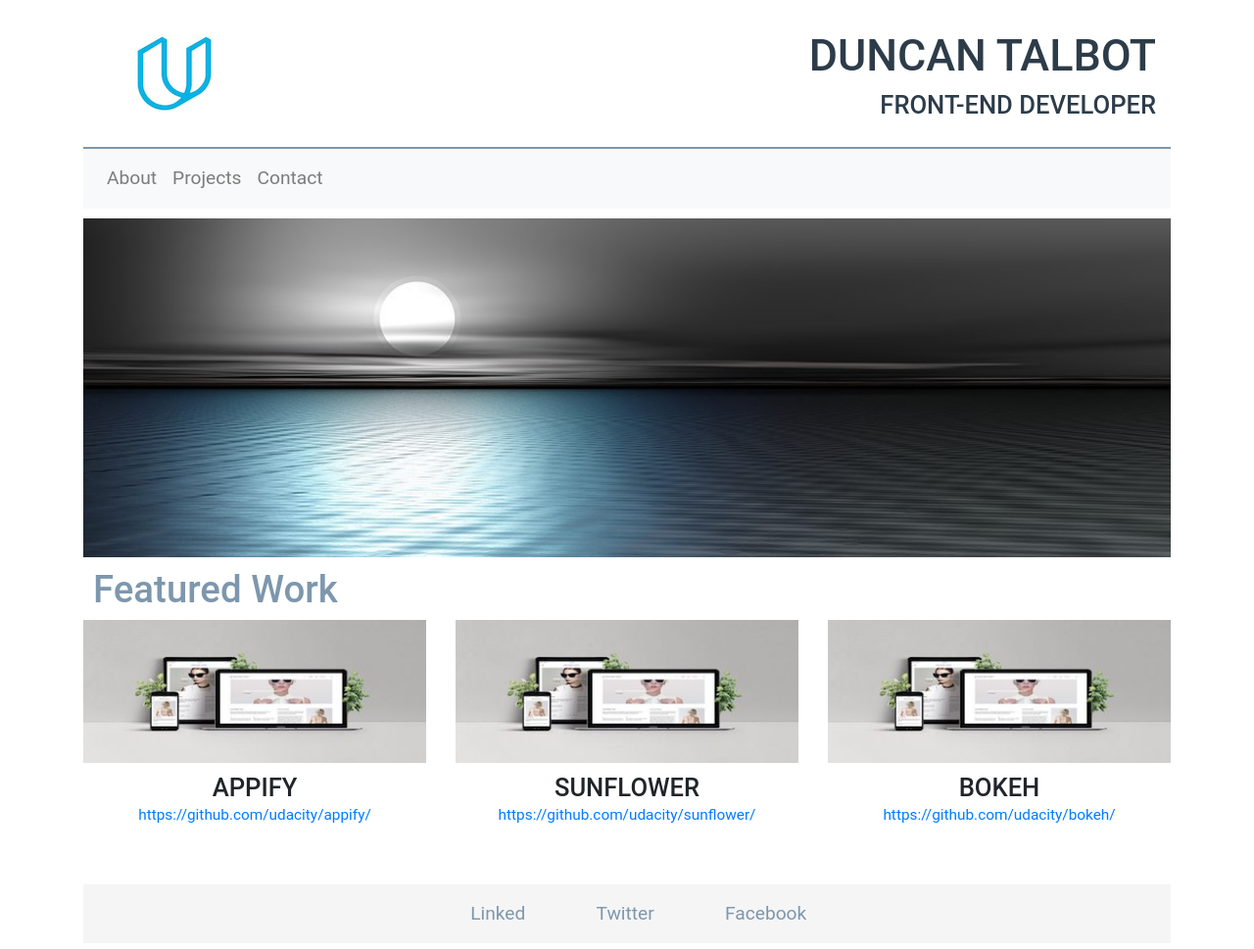
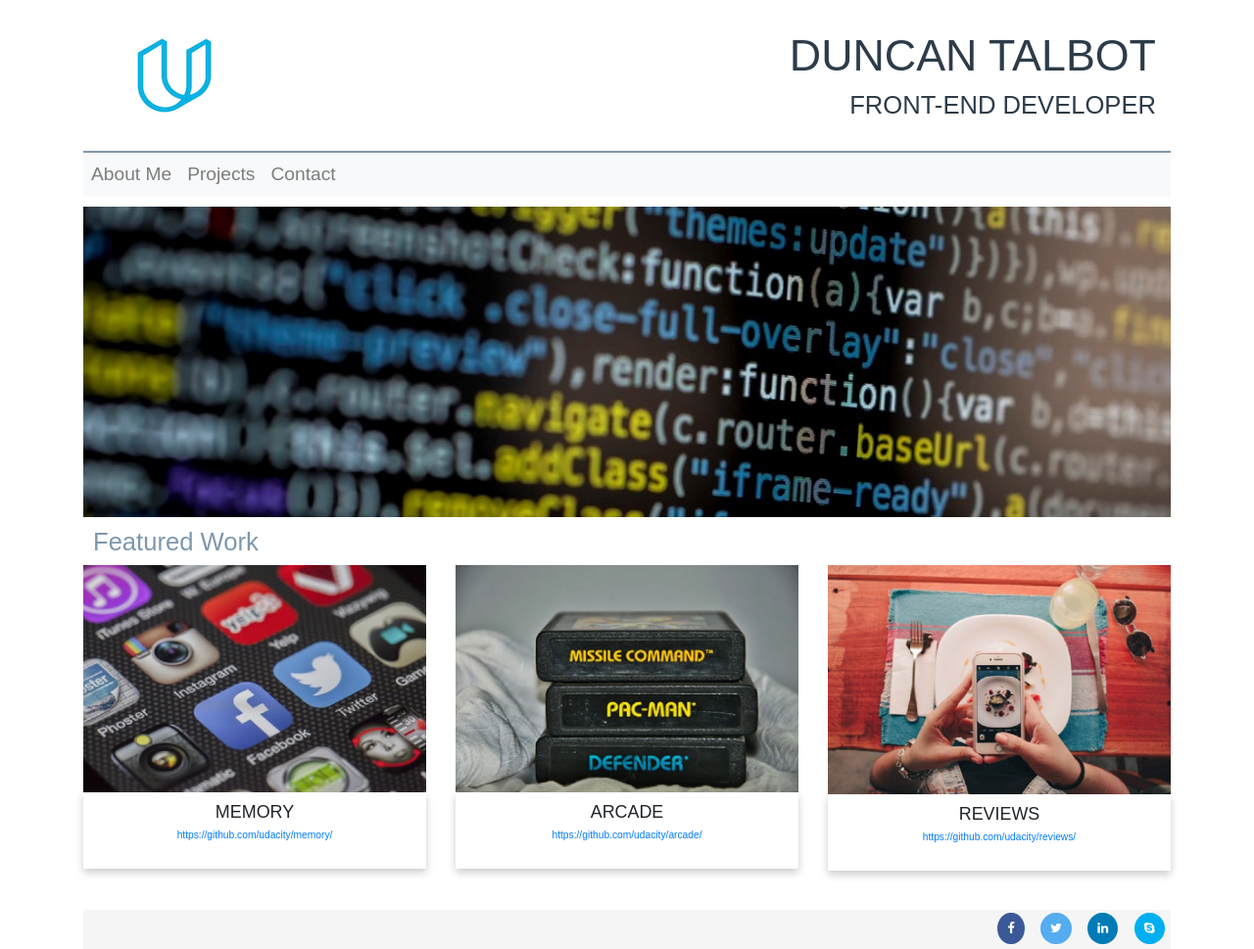
Before and after one commit to duncantalbot/portfolio, a plain HTML site: page index.html in a window 1280 px wide. Shown: the whole page at 98% size. Drawn offline with nearby package versions, Linux system fonts and the light colour scheme.

Commit message:
Nav / Footer

```diff
--- a/css/styles.css
+++ b/css/styles.css
@@ -1,12 +1,16 @@
 /*---General---*/
 body {
-  font-family: Roboto, Arial, sans-serif;
-  font-size: 2.5vw;
+  font-family: Arial, Helvetica, sans-serif;
+  font-size: 3.5vw;
 }
 
 img {
   max-width: 100%;
-  height: auto;
+
+}
+
+.container {
+
 }
 
 /*---Header Section---*/
@@ -18,9 +22,21 @@ header {
   color: #2d3c49;
 }
 
+.logo-img {
+  padding: 2px;
+}
+
 /*---Navigation Section---*/
+
+.navbar {
+  padding: .2rem .2rem;
+}
 .nav-link {
-  font-size: 1.5vw;
+  font-size: 4vw;
+}
+
+.navbar-toggler {
+  font-size: 3vw;
 }
 
 /*---Banner Section---*/
@@ -28,23 +44,33 @@ header {
   margin-top: 10px;
 }
 
+.main-banner-img {
+  height: 100%;
+}
+
 /*---Feature Section---*/
 .feature-heading {
   color: #7d97ad;
-  font-size: 7vw;
+  font-size: 6vw;
   margin-left: 10px;
+    margin-top: 10px;
 }
 
 .feature-title {
   font-size: 6vw;
+  padding-top: 10px;
+  margin-bottom: 1px;
 }
 
 .feature-item {
   text-align: center;
+    padding-bottom: 10px;
 }
 
-.feature-content, .feature-title {
-  margin-top: 10px;
+.feature-info {
+  box-shadow: 0 4px 8px 0 rgba(0,0,0,0.2);
+    transition: 0.3s;
+    padding-bottom: 5px;
 }
 
 .feature-link {
@@ -57,31 +83,60 @@ header {
 
 /*---Footer Section---*/
 footer {
-  margin-top: 50px;
+  margin-top: 30px;
   width: 100%;
-  height: 60px;
-  line-height: 60px;
+  height: 40px;
+  line-height: 20px;
   background-color: #f5f5f5;
 }
 
 footer li {
   display: inline-block;
-  margin: 0 1em;
-}
-
-footer a {
-  text-decoration: none;
-  color: #7d97ad;;
-  padding: 0.7em;
-  padding-right: 30px;
-  font-size: 1.5vw;
+  margin: 0 0.5em;
 }
 
 .footer-items {
-  text-align: center;
+  text-align: right;
+  padding-top: 3px;
+}
+
+.fa {
+    padding: 10px;
+    text-align: center;
+    text-decoration: none;
+    border-radius: 50%;
+}
+
+.fa:hover {
+    opacity: 0.7;
+}
+
+.fa-facebook {
+  background: #3B5998;
+  color: white;
+}
+
+.fa-twitter {
+  background: #55ACEE;
+  color: white;
+}
+
+.fa-linkedin {
+  background: #007bb5;
+  color: white;
+}
+
+.fa-skype {
+  background: #00aff0;
+  color: white;
 }
 
 @media only screen and (min-width: 400px) {
+
+  /*---General---*/
+  body {
+    font-size: 3vw;
+  }
 
   /*---Feature Section---*/
   .feature-img {
@@ -93,11 +148,23 @@ footer a {
   }
 
   .feature-title {
-    font-size: 3vw;
+    font-size: 4vw;
+  }
+
+  feature-info{
+    padding-bottom: 10px;
   }
 
   /*---Navigation Section---*/
   .nav-link {
+    font-size: 3vw;
+  }
+
+  .navbar {
+    padding: .2rem .2rem;
+  }
+
+  .navbar-toggler {
     font-size: 3vw;
   }
 
@@ -107,7 +174,7 @@ footer a {
 
   /*---General---*/
   body {
-    font-size: 3vw;
+    font-size: 2vw;
   }
 
   /*---Header Section---*/
@@ -124,28 +191,41 @@ footer a {
     font-size: 2vw;
   }
 
+  /*---Banner Section---*/
+  .banner-img {
+    width: 100%;
+  }
+
   /*---Navigation Section---*/
   .nav-link {
     font-size: 2vw;
   }
 
   /*---Feature Section---*/
-  .feature-title {
+
+  .feature-heading {
     font-size: 2vw;
   }
 
-  .feature-heading {
-    font-size: 3vw;
+  .feature-title {
+    font-size: 1.4vw;
   }
 
   .feature-link {
-    font-size: 1.5vw;
+    font-size: 1.2vw;
   }
 
-  .feature-text {
-    line-height: 8px;
+  .feature-info {
+    padding-bottom: 10px;
   }
 
+}
+
+@media only screen and (min-width: 960px) {
+  img {
+    max-width: 100%;
+    height: auto;
+  }
 }
 
 @media only screen and (min-width: 1200px) {
@@ -168,18 +248,26 @@ footer a {
     padding-top: 30px;
   }
 
-  /*---Banner Section---*/
-  .banner-img {
-    width: 100%;
+  /*---Navigation Section---*/
+
+  .navbar {
+    padding: 0;
   }
-  /*---Navigation Section---*/
+
   .nav-link {
     font-size: 1.5vw;
   }
 
   /*---Feature Section---*/
   .feature-link {
-    font-size: 1.2vw;
+    font-size: 1.0vw;
   }
 
 }
+
+@media only screen and (min-width: 1200px) {
+  /*---Feature Section---*/
+  .feature-link {
+    font-size: 0.8vw;
+  }
+}
--- a/index.html
+++ b/index.html
@@ -5,6 +5,7 @@
     <meta name="viewport" content="width=device-width,initial-scale=1">
     <meta http-equiv="X-UA-Compatible" content="IE=edge">
     <title>Duncan Talbot's Portfolio</title>
+    <link rel="stylesheet" href="https://cdnjs.cloudflare.com/ajax/libs/font-awesome/4.7.0/css/font-awesome.min.css">
     <link rel="stylesheet" href="https://stackpath.bootstrapcdn.com/bootstrap/4.1.3/css/bootstrap.min.css" integrity="sha384-MCw98/SFnGE8fJT3GXwEOngsV7Zt27NXFoaoApmYm81iuXoPkFOJwJ8ERdknLPMO" crossorigin="anonymous">
     <link rel="stylesheet" type="text/css" href="css/styles.css">
   </head>
@@ -16,7 +17,7 @@
         </div>
         <div class="col-md-10 header-info">
           <h1 class="header-name">DUNCAN TALBOT</h1>
-          <h6 class="header-role">FRONT-END DEVELOPER</h6>
+          <h5 class="header-role">FRONT-END DEVELOPER</h5>
         </div>
         <hr class="divder">
       </header>
@@ -24,10 +25,11 @@
         <button class="navbar-toggler" type="button" data-toggle="collapse" data-target="#navContent" aria-controls="navContent" aria-expanded="false" aria-label="Toggle navigation">
           <span class="navbar-toggler-icon"></span>
         </button>
+        <!--TODO (Add Navigation URL Links)-->
         <div class="collapse navbar-collapse" id="navContent">
           <ul class="navbar-nav mr-auto">
             <li class="nav-item">
-              <a class="nav-link" href="#">About<span class="sr-only"></span></a>
+              <a class="nav-link" href="#">About Me</a>
             </li>
             <li class="nav-item">
               <a class="nav-link" href="#">Projects</a>
@@ -38,11 +40,15 @@
           </ul>
         </div>
       </nav>
-      <section class="row" id="main-banner">
+      <div class="row" id="main-banner">
         <div class="col-md-12">
-          <img srcset="img/banner-large.jpg 1200w, img/banner-780.jpg 768w, img/banner-400.jpg 400w" src="img/banner-large.jpg" alt="Banner Image" class="banner-img">
+          <picture class="banner-img">
+            <source media="(min-width: 768px)" srcset="img/html-banner-1200.jpg">
+            <source media="(min-width: 460px)" srcset="img/html-banner-768.jpg">
+            <img src="img/html-banner-400.jpg" class="main-banner-img" alt="Main Banner Image">
+          </picture>
         </div>
-      </section>
+      </div>
       <section class="feature-content">
         <div class="row">
           <div class="col-md-12">
@@ -51,32 +57,49 @@
         </div>
         <div class="row feature-work">
           <article class="col-md-4 feature-item">
-              <img src="img/responsive-web-design.jpg" alt="" class="feature-img">
-              <h3 class="feature-title">APPIFY</h3>
-              <p class="feature-text"><a href="#" class="feature-link">https://github.com/udacity/appify/</a></p>
+            <picture class="feature-img">
+              <source media="(min-width: 460px)" srcset="img/memory-image-768.jpg">
+              <img src="img/memory-image-400.jpg" alt="App Icons Image">
+            </picture>
+            <div class="feature-info">
+              <h3 class="feature-title">MEMORY</h3>
+              <p class="feature-text"><a href="#" class="feature-link">https://github.com/udacity/memory/</a></p>
+            </div>
           </article>
           <article class=" col-md-4 feature-item">
-              <img src="img/responsive-web-design.jpg" alt="" class="feature-img">
-              <h3 class="feature-title">SUNFLOWER</h3>
-              <p class="feature-text"><a href="#" class="feature-link">https://github.com/udacity/sunflower/</a></p>
+            <picture class="feature-img">
+              <source media="(min-width: 460px)" srcset="img/arcade-image-768.jpg">
+              <img src="img/arcade-image-400.jpg" alt="Restaurant Reviews Image">
+            </picture>
+            <div class="feature-info">
+              <h3 class="feature-title">ARCADE</h3>
+              <p class="feature-text"><a href="#" class="feature-link">https://github.com/udacity/arcade/</a></p>
+            </div>
           </article>
           <article class=" col-md-4 feature-item">
-              <img src="img/responsive-web-design.jpg" alt="" class="feature-img">
-              <h3 class="feature-title">BOKEH</h3>
-              <p class="feature-text"><a href="#" class="feature-link">https://github.com/udacity/bokeh/</a></p>
+            <picture class="feature-img">
+              <source media="(min-width: 460px)" srcset="img/reviews-image-768.jpg">
+              <img src="img/reviews-image-400.jpg" alt="Restaurant Reviews Image">
+            </picture>
+            <div class="feature-info">
+              <h3 class="feature-title">REVIEWS</h3>
+              <p class="feature-text"><a href="#" class="feature-link">https://github.com/udacity/reviews/</a></p>
+            </div>
           </article>
         </div>
       </section>
-      <footer id="footer">
-          <ul class="footer-items">
-            <li class="nav-item"><a href="#">Linked</a></li>
-            <li class="nav-item"><a href="#">Twitter</a></li>
-            <li class="nav-item"><a href="#">Facebook</a></li>
-          </ul>
+      <footer class="footer">
+        <!--TODO (Add Social URL Links)-->
+        <ul class="footer-items">
+          <li><a href="#" class="fa fa-facebook"></a></li>
+          <li><a href="#" class="fa fa-twitter"></a></li>
+          <li><a href="#" class="fa fa-linkedin"></a></li>
+          <li><a href="#" class="fa fa-skype"></a></li>
+        </ul>
       </footer>
     </main>
+    <script src="https://code.jquery.com/jquery-3.3.1.slim.min.js" integrity="sha384-q8i/X+965DzO0rT7abK41JStQIAqVgRVzpbzo5smXKp4YfRvH+8abtTE1Pi6jizo" crossorigin="anonymous"></script>
+    <script src="https://cdnjs.cloudflare.com/ajax/libs/popper.js/1.14.3/umd/popper.min.js" integrity="sha384-ZMP7rVo3mIykV+2+9J3UJ46jBk0WLaUAdn689aCwoqbBJiSnjAK/l8WvCWPIPm49" crossorigin="anonymous"></script>
+    <script src="https://stackpath.bootstrapcdn.com/bootstrap/4.1.3/js/bootstrap.min.js" integrity="sha384-ChfqqxuZUCnJSK3+MXmPNIyE6ZbWh2IMqE241rYiqJxyMiZ6OW/JmZQ5stwEULTy" crossorigin="anonymous"></script>
   </body>
-  <script src="https://code.jquery.com/jquery-3.3.1.slim.min.js" integrity="sha384-q8i/X+965DzO0rT7abK41JStQIAqVgRVzpbzo5smXKp4YfRvH+8abtTE1Pi6jizo" crossorigin="anonymous"></script>
-  <script src="https://cdnjs.cloudflare.com/ajax/libs/popper.js/1.14.3/umd/popper.min.js" integrity="sha384-ZMP7rVo3mIykV+2+9J3UJ46jBk0WLaUAdn689aCwoqbBJiSnjAK/l8WvCWPIPm49" crossorigin="anonymous"></script>
-  <script src="https://stackpath.bootstrapcdn.com/bootstrap/4.1.3/js/bootstrap.min.js" integrity="sha384-ChfqqxuZUCnJSK3+MXmPNIyE6ZbWh2IMqE241rYiqJxyMiZ6OW/JmZQ5stwEULTy" crossorigin="anonymous"></script>
 </html>
```
Also changed, not shown: img/arcade-image-400.jpg (added), img/arcade-image-768.jpg (added), img/banner-400.jpg (deleted), img/banner-780.jpg (deleted), img/banner-large.jpg (deleted), img/banner.jpg (deleted), img/html-banner-1200.jpg (added), img/html-banner-400.jpg (added), img/html-banner-768.jpg (added), img/memory-image-400.jpg (added), img/memory-image-768.jpg (added), img/responsive-web-design.jpg (deleted), img/reviews-image-400.jpg (added), img/reviews-image-768.jpg (added).
